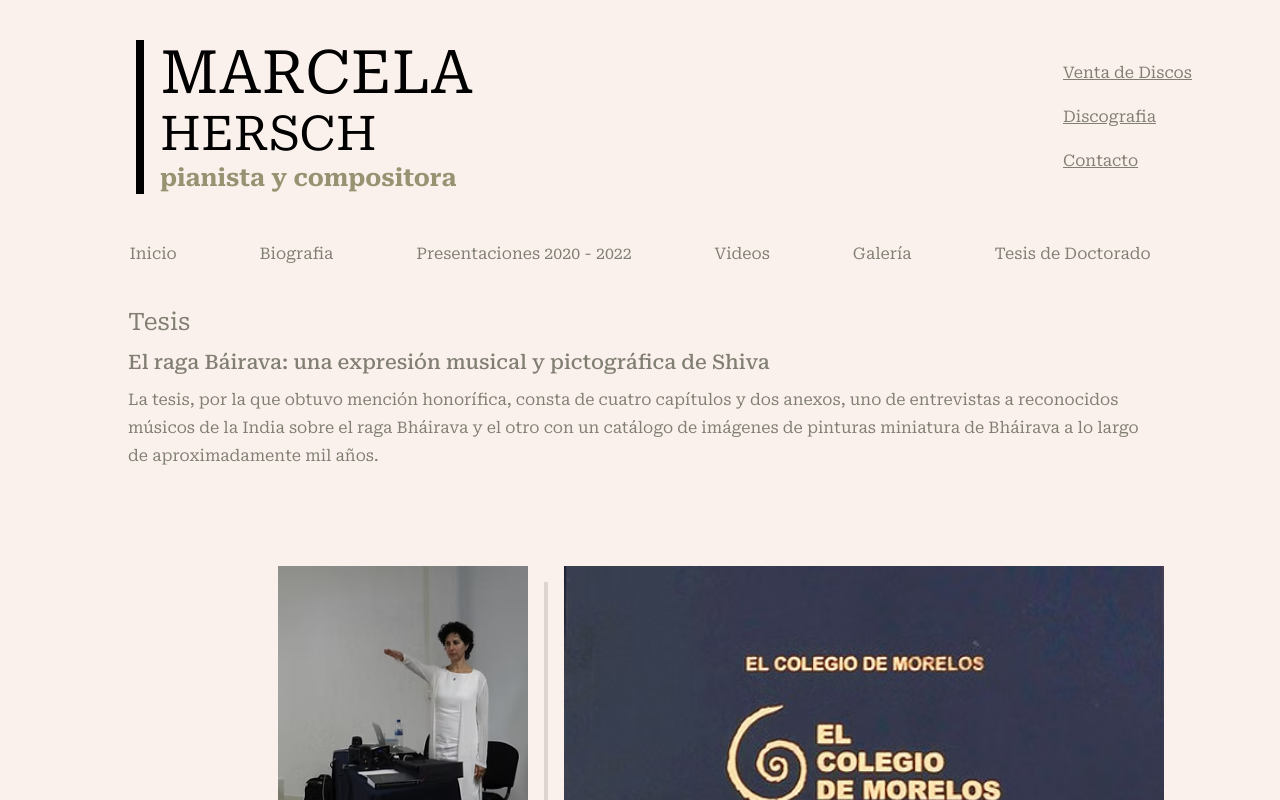
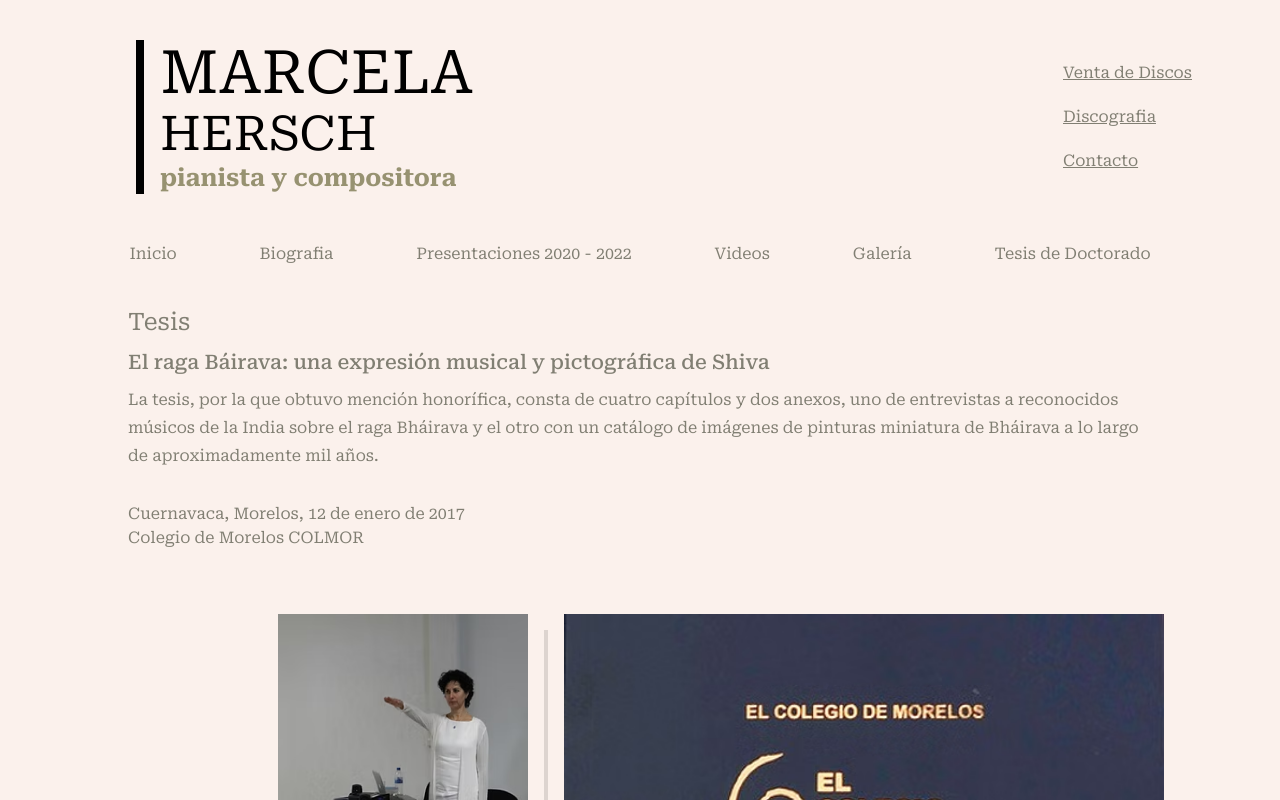
Before and after one commit to cristiangpr/marcela-hersch, a Next.js app: page /tesis/portada in a window 1280 px wide. Shown: the top 800 px of the page. Built offline with nearby package versions, Linux system fonts and the light colour scheme; a web font is replaced by a local one; what @mui/material-nextjs would draw is missing.

Commit message:
deploy-test

```diff
--- a/next.config.ts
+++ b/next.config.ts
@@ -1,6 +1,6 @@
 import type { NextConfig } from 'next'
 
-const nextConfig = {
+const nextConfig: NextConfig = {
   images: {
     remotePatterns: [
       {
@@ -9,11 +9,6 @@ const nextConfig = {
         pathname: '/storage/v1/object/public/**'
       }
     ]
-  },
-  experimental: {
-    serverActions: {
-      timeout: 60000 // 60s timeout
-    }
   }
 }
 
--- a/src/app/discografia/page.tsx
+++ b/src/app/discografia/page.tsx
@@ -1,9 +1,8 @@
 import { createClient } from '@/utils/supabase/server'
-import { Container, Stack, Typography } from '@mui/material'
+import { Container, Typography } from '@mui/material'
 import { Box } from '@mui/material'
 import Image from 'next/image'
 import Grid from '@mui/material/Grid2'
-import { Titulo } from '@/interfaces'
 
 const info: string[] = [
   'Cuartetos para piano, sitar, tanpura y tabla, en el que logra la fusión de las dos grandes vertientes de la música clásica del mundo: la música clásica de la India y la música clásica de occidente.',
--- a/src/app/galeria/fotos/page.tsx
+++ b/src/app/galeria/fotos/page.tsx
@@ -1,9 +1,8 @@
 import { createClient } from '../../../utils/supabase/server'
-import { Container, Stack, Typography } from '@mui/material'
+import { Container, Typography } from '@mui/material'
 import { Box } from '@mui/material'
 import Image from 'next/image'
 import Grid from '@mui/material/Grid2'
-import { Titulo } from '@/interfaces'
 
 // This is a Server Component, it runs server-side.
 export default async function Galeria() {
--- a/src/app/tesis/portada/page.tsx
+++ b/src/app/tesis/portada/page.tsx
@@ -31,6 +31,23 @@ export default function PortadaTesis() {
           capítulos y dos anexos, uno de entrevistas a reconocidos músicos de la
           India sobre el raga Bháirava y el otro con un catálogo de imágenes de
           pinturas miniatura de Bháirava a lo largo de aproximadamente mil años.
+        </Typography>
+      </Box>
+      <Box
+        sx={{
+          display: 'flex',
+          flexDirection: 'column',
+          paddingX: 8,
+          paddingY: 0,
+          gap: 1,
+          width: '100%',
+          flex: 1,
+          alignItems: 'right'
+        }}
+      >
+        <Typography variant="body1">
+          Cuernavaca, Morelos, 12 de enero de 2017 <br /> Colegio de Morelos
+          COLMOR
         </Typography>
       </Box>
       <Box
--- a/src/app/videos/entrevistas/page.tsx
+++ b/src/app/videos/entrevistas/page.tsx
@@ -1,7 +1,7 @@
 import { createClient } from '../../../utils/supabase/server'
 import { Container, Typography } from '@mui/material'
 import { Box } from '@mui/material'
-import Image from 'next/image'
+
 import Grid from '@mui/material/Grid2'
 import { cleanFileName, getYouTubeEmbedUrls } from '@/utils/functions'
 
@@ -53,7 +53,7 @@ export default async function Entrevistas() {
         <Typography variant="h4">Entrevistas y Comentarios</Typography>
         <Grid container justifyContent="center">
           {embedUrls &&
-            embedUrls.map((url, index) => (
+            embedUrls.map((url) => (
               <>
                 <Grid
                   container
--- a/src/components/Form.tsx
+++ b/src/components/Form.tsx
@@ -1,9 +1,10 @@
+/* eslint-disable @typescript-eslint/no-explicit-any */
 'use client'
 
 import { useForm } from 'react-hook-form'
 import { useState } from 'react'
 import { Box, Button, Stack, TextField, Typography } from '@mui/material'
-import { sendEmail } from '../app/actions/sendEmail'
+//import { sendEmail } from '../app/actions/sendEmail'
 
 export default function ContactForm() {
   const {
@@ -11,7 +12,7 @@ export default function ContactForm() {
     handleSubmit,
     formState: { errors }
   } = useForm()
-  const [status, setStatus] = useState<string | null>(null)
+  const [status /*setStatus*/] = useState<string | null>(null)
 
   const onSubmit = async (data: any) => {
     const formData = new FormData()
```
